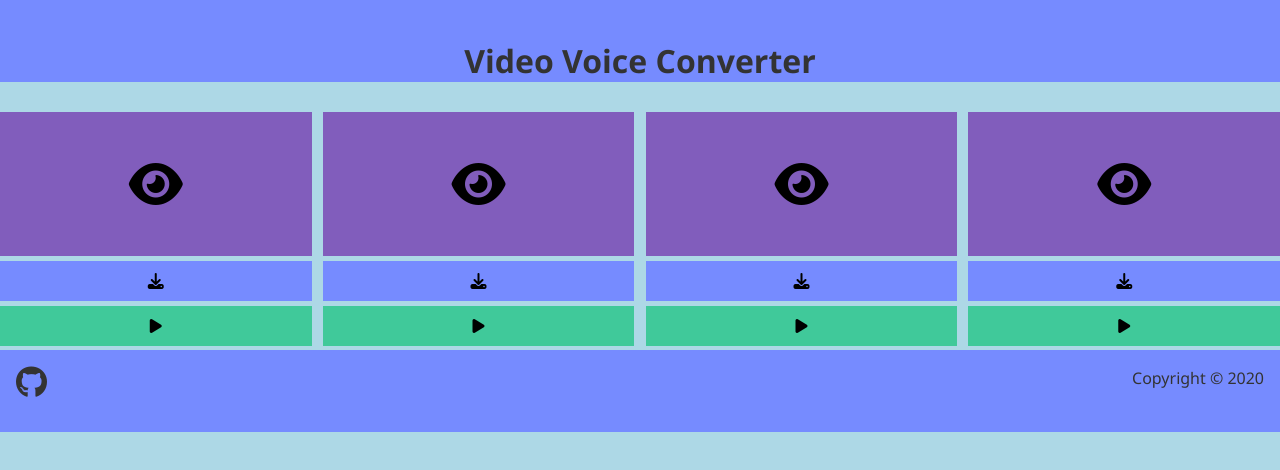
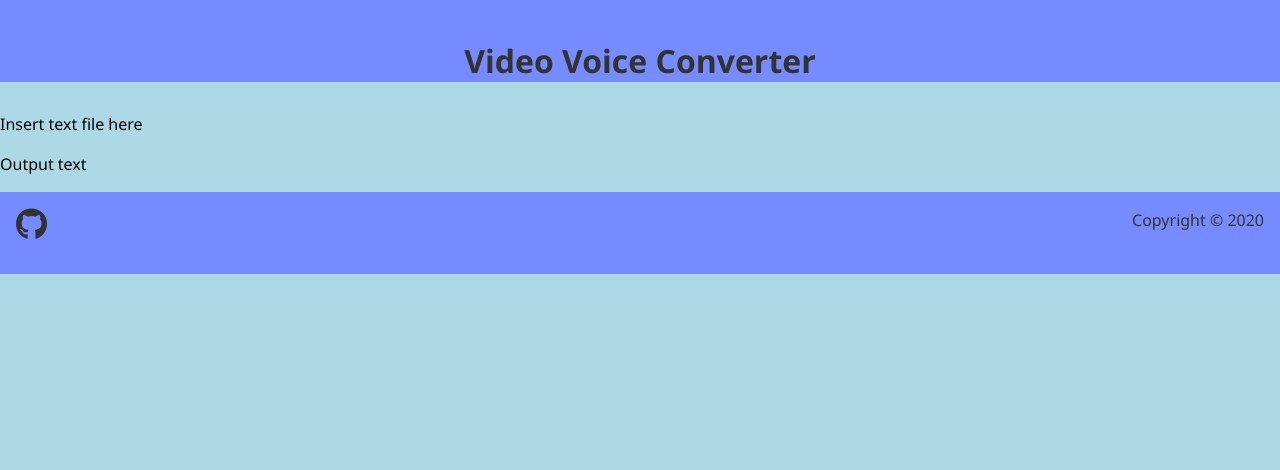
Before and after one commit to bekahma/videovoiceconverter, a website: page dist/main.html in a window 1280 px wide. Drawn offline with Linux system fonts and the light colour scheme.

Commit message:
Update main.html

```diff
--- a/dist/main.html
+++ b/dist/main.html
@@ -19,47 +19,15 @@
     </header>
 
     <main>
-      <div class="objects">
-        <div class="item">
-          <a class="btn-purple"> <i class="fas fa-eye fa-3x"></i> </a>
-          <a class="btn-blue">
-            <i class="fas fa-download"></i>
-          </a>
-          <a class="btn-green">
-            <i class="fas fa-play"></i>
-          </a>
-        </div>
-        <div class="item">
-          <a class="btn-purple"> <i class="fas fa-eye fa-3x"></i> </a>
-          <a class="btn-blue">
-            <i class="fas fa-download"></i>
-          </a>
-          <a class="btn-green">
-            <i class="fas fa-play"></i>
-          </a>
-        </div>
-        <div class="item">
-          <a class="btn-purple">
-            <i class="fas fa-eye fa-3x"></i>
-          </a>
-          <a class="btn-blue">
-            <i class="fas fa-download"></i>
-          </a>
-          <a class="btn-green">
-            <i class="fas fa-play"></i>
-          </a>
-        </div>
-        <div class="item">
-          <a class="btn-purple">
-            <i class="fas fa-eye fa-3x"></i>
-          </a>
-          <a class="btn-blue">
-            <i class="fas fa-download"></i>
-          </a>
-          <a class="btn-green">
-            <i class="fas fa-play"></i>
-          </a>
-        </div>
+      <div class="box-input">
+        <p>
+          Insert text file here
+        </p>
+      </div>
+      <div class="box-output">
+        <p>
+          Output text
+        </p>
       </div>
     </main>
 
@@ -71,5 +39,7 @@
         Copyright &copy; 2020
       </span>
     </footer>
+
+    <script src="js/main.js"></script>
   </body>
 </html>
```
